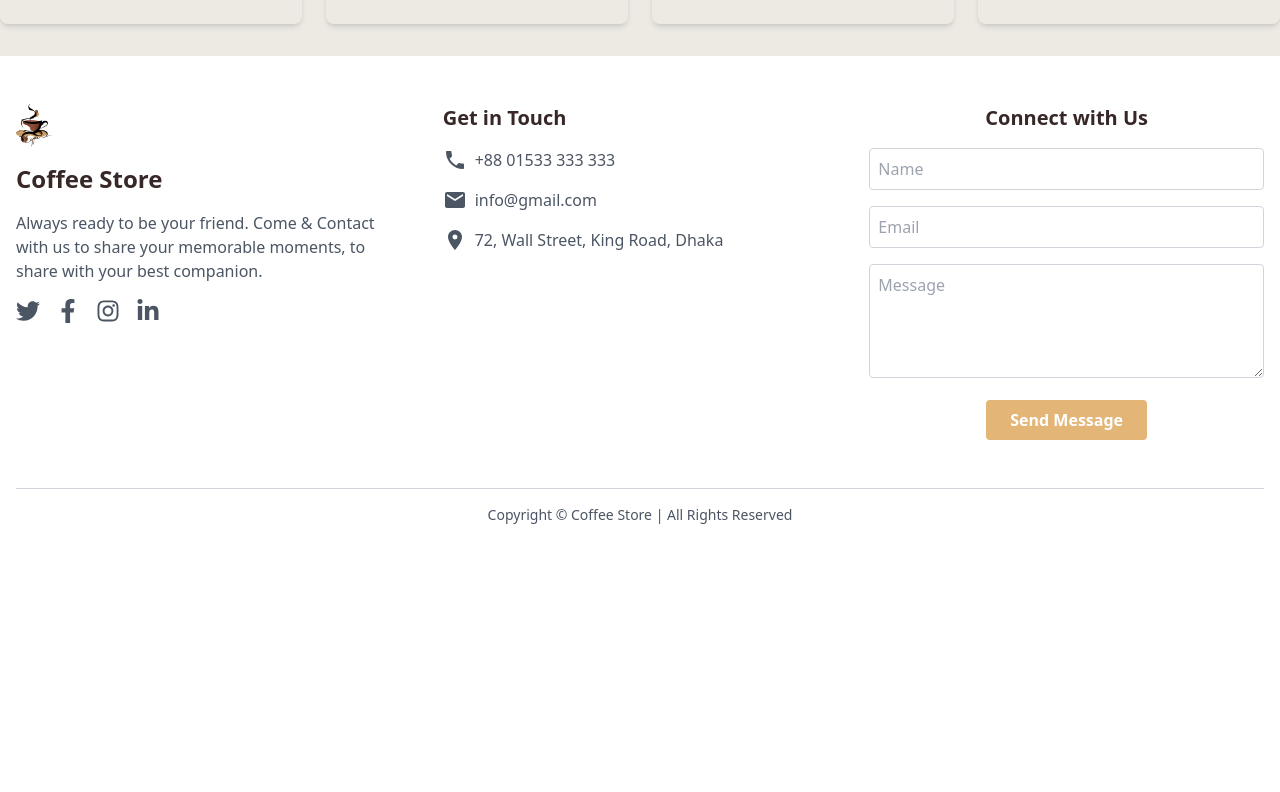
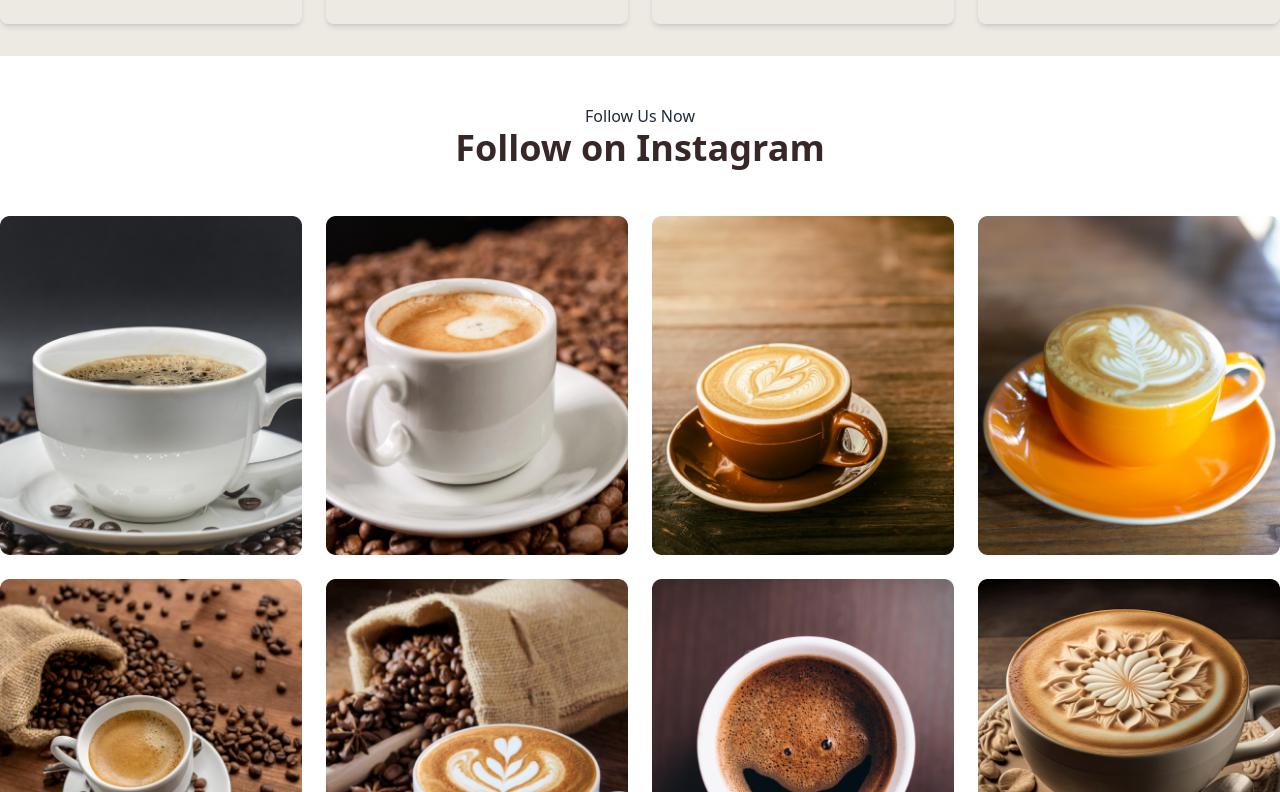
Before and after one commit to mdabdulkyum1/coffee-store, a React (Vite) app: page / in a window 1280 px wide. Shown: the part 848-1640 px from the top of the page. Before the commit the page ends 1373 px from the top, so only its background shows below. Built offline with nearby package versions, Linux system fonts and the light colour scheme.

Commit message:
followUs setctions done

```diff
--- /dev/null
+++ b/src/components/shared/FollowUs/FollowUs.jsx
@@ -0,0 +1,33 @@
+
+import img1 from '../../../assets/cups/Rectangle 9.png'
+import img2 from '../../../assets/cups/Rectangle 10.png'
+import img3 from '../../../assets/cups/Rectangle 11.png'
+import img4 from '../../../assets/cups/Rectangle 12.png'
+import img5 from '../../../assets/cups/Rectangle 13.png'
+import img6 from '../../../assets/cups/Rectangle 14.png'
+import img7 from '../../../assets/cups/Rectangle 15.png'
+import img8 from '../../../assets/cups/Rectangle 16.png'
+
+
+const FollowUs = () => {
+    return (
+        <div className="my-12">
+         <div className="text-center">
+            <h3 className=''>Follow Us Now</h3>
+            <h1 className='text-4xl font-extrabold text-coffee'>Follow on Instagram</h1>
+        </div>
+            <div className="container mx-auto grid grid-cols-1 md:grid-cols-2 lg:grid-cols-4 gap-6 mt-12 px-3 md:px-0">
+               <img src={img1} alt="Coffee Of cup" className="w-full h-auto object-cover rounded-lg" />
+               <img src={img2} alt="Coffee Of cup" className="w-full h-auto object-cover rounded-lg" />
+               <img src={img3} alt="Coffee Of cup" className="w-full h-auto object-cover rounded-lg" />
+               <img src={img4} alt="Coffee Of cup" className="w-full h-auto object-cover rounded-lg" />
+               <img src={img5} alt="Coffee Of cup" className="w-full h-auto object-cover rounded-lg" />
+               <img src={img6} alt="Coffee Of cup" className="w-full h-auto object-cover rounded-lg" />
+               <img src={img7} alt="Coffee Of cup" className="w-full h-auto object-cover rounded-lg" />
+               <img src={img8} alt="Coffee Of cup" className="w-full h-auto object-cover rounded-lg" />
+           </div>
+        </div>
+    );
+};
+
+export default FollowUs;
--- a/src/pages/Home/Home.jsx
+++ b/src/pages/Home/Home.jsx
@@ -1,5 +1,6 @@
 import Banner from "../../components/shared/Banner/Banner"
 import FeaturesCoffee from "../../components/shared/FeaturesCoffee/FeaturesCoffee"
+import FollowUs from './../../components/shared/FollowUs/FollowUs';
 
 function Home() {
   return (
@@ -7,6 +8,8 @@ function Home() {
     <>
       <Banner></Banner>
       <FeaturesCoffee></FeaturesCoffee>
+
+      <FollowUs></FollowUs>
     </>
   )
 }
```
